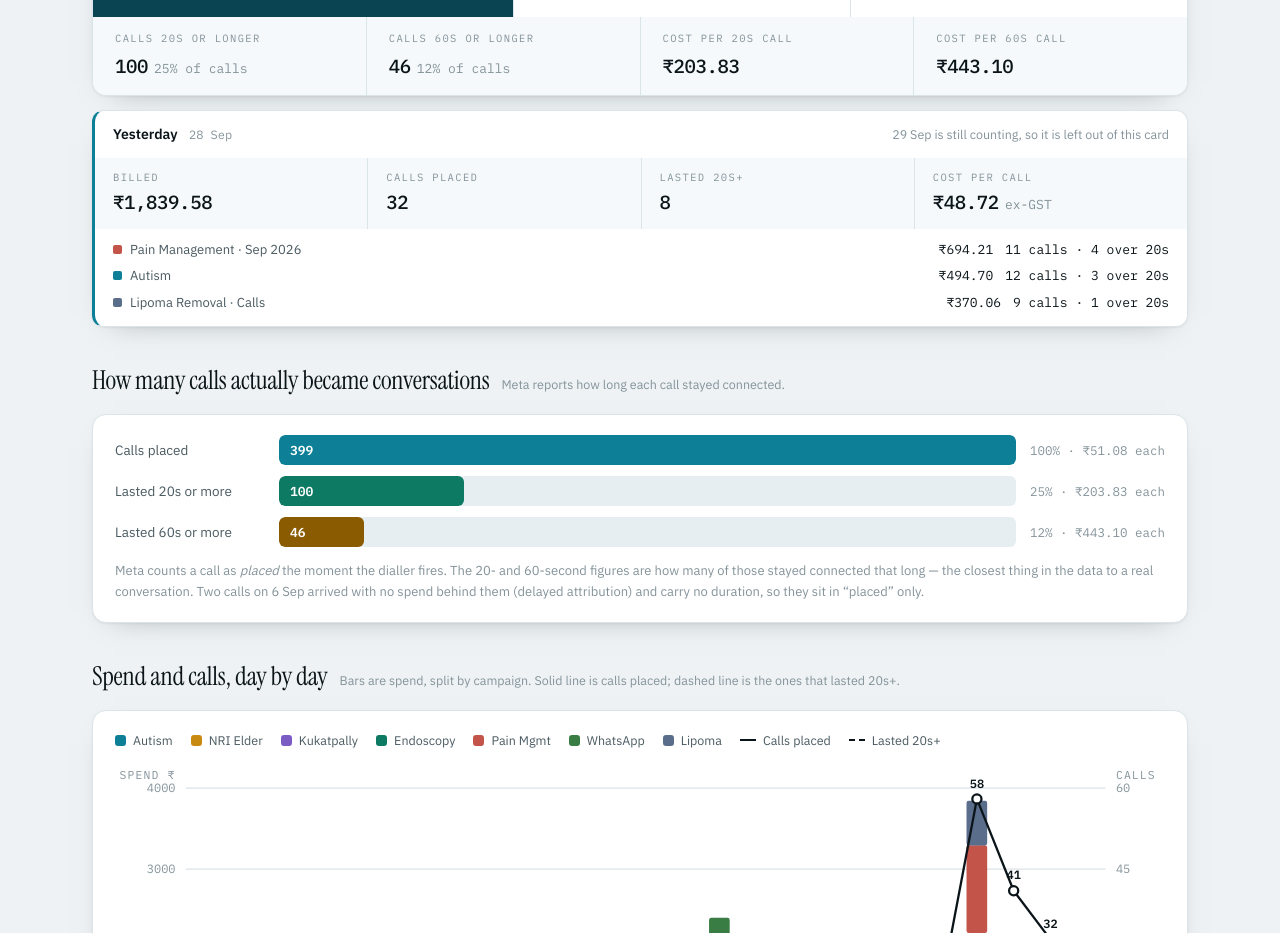
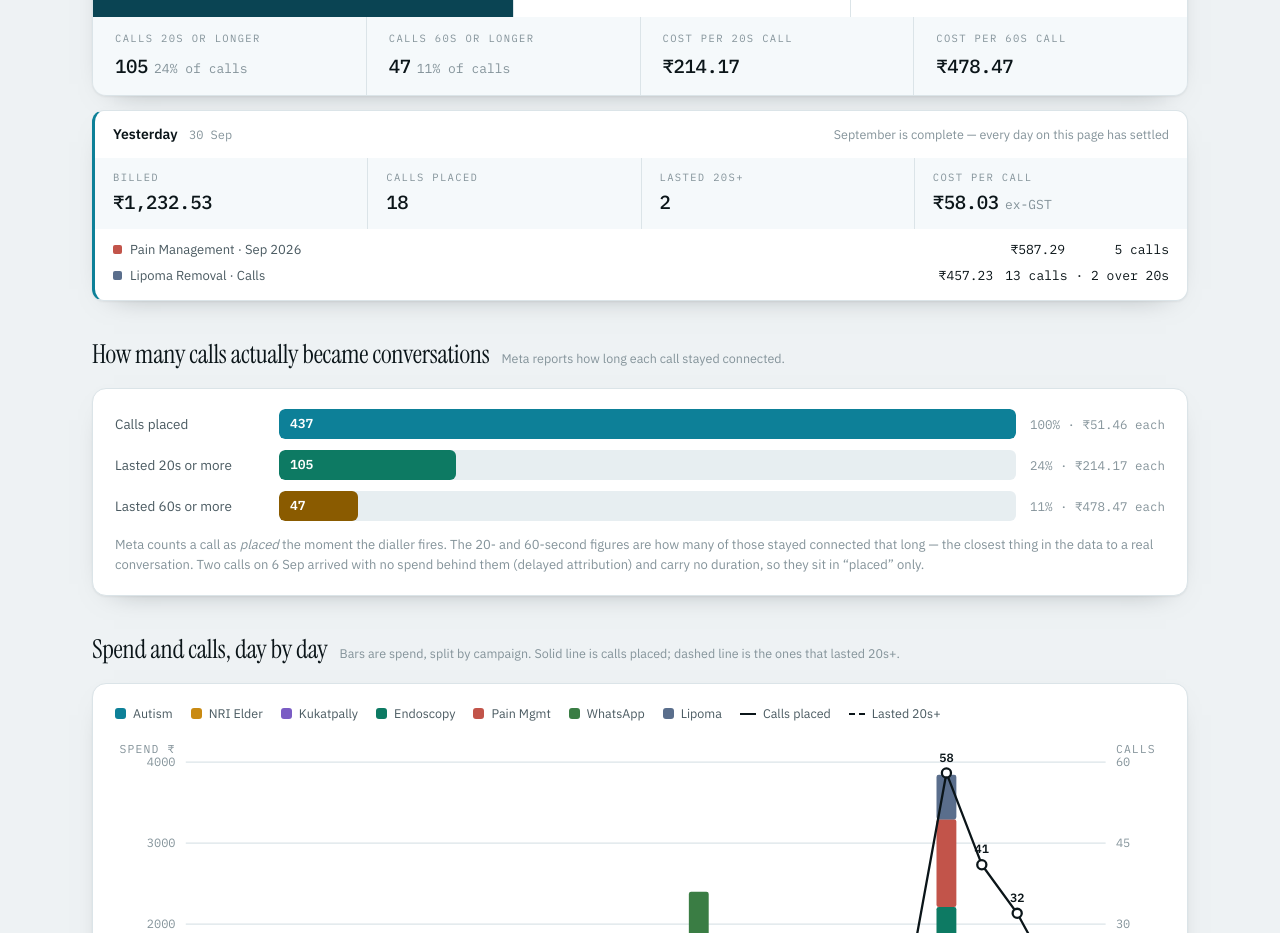
Before and after one commit to lenkasacademy-pixel/o2-reports, a plain HTML site: page index.html in a window 1280 px wide. Shown: the part 275-1208 px from the top of the page. Drawn offline with Linux system fonts and the light colour scheme.

Commit message:
Refresh O2 calls report — September 2026 final (4-30 Sep)
September is closed and fully settled, so the month is published complete:
the two days the 29 Sep snapshot could not see (29th, 30th) are added and
Meta's revisions to 28 Sep are picked up.

- Ad spend Rs 31,099.61 + 18% GST = Rs 36,697.54 billed (was Rs 34,213.34)
- 437 calls placed, 105 over 20s, 47 over 60s (was 399 / 100 / 46)
- Cost per call placed Rs 51.46 (was Rs 51.08); per 20s call Rs 214.17
- SNAP_DAY is now null: with no part-day left, excluding the last day would
  have silently dropped a settled day from every headline. The Yesterday
  card says the month is complete instead.
- LIVE is now {Pain Management} only; Lipoma closed PAUSED.

Reconciliation: campaign sums equal the account's own daily spend AND
impressions on all 26 delivery days. Every 20s/60s derivation divides to a
whole number.

Caught in this refresh: a plain campaign listing returned 210 rows (over the
200-row cap) and silently zeroed every Lipoma day while still emitting the
rows. The account reconciliation flagged the Rs 3,493.24 gap; refetching that
id by object_ids returned the real figures. Noted in the README.

Co-Authored-By: Claude Opus 5 <noreply@anthropic.com>
Claude-Session: https://claude.ai/code/session_01J7U9ixidBf7kxJ3sHRywJB

```diff
--- a/index.html
+++ b/index.html
@@ -5,7 +5,7 @@
 <meta name="viewport" content="width=device-width, initial-scale=1">
 <meta name="robots" content="noindex, nofollow">
 <title>O2 Health Hub · Calls Report</title>
-<!-- Standalone snapshot: Meta Ads figures frozen 29 Sep 2026, 11:10 am IST. Account 924502380456661. September 2026 only. No live connection. -->
+<!-- Standalone snapshot: Meta Ads figures frozen 18 Nov 2026, 11:00 am IST. Account 924502380456661. September 2026 only. No live connection. -->
 <link rel="preconnect" href="https://fonts.googleapis.com">
 <link rel="preconnect" href="https://fonts.gstatic.com" crossorigin>
 <link rel="stylesheet" href="https://fonts.googleapis.com/css2?family=Instrument+Serif:ital@0;1&family=IBM+Plex+Mono:wght@400;500;600&family=IBM+Plex+Sans:wght@400;500;600&display=swap">
@@ -165,7 +165,7 @@ footer{margin-top:44px; padding-top:18px; border-top:1px solid var(--hair); font
       <h1>Calls, and <em>what each one cost</em></h1>
     </div>
     <div class="mast-r">
-      <div class="stamp"><span class="dot"></span><span>Snapshot 29 Sep 2026, 11:10 am · account 924502380456661</span></div>
+      <div class="stamp"><span class="dot"></span><span>Snapshot 18 Nov 2026, 11:00 am · account 924502380456661</span></div>
     </div>
   </div>
 
@@ -226,12 +226,12 @@ footer{margin-top:44px; padding-top:18px; border-top:1px solid var(--hair); font
 
   <footer>
     <span>O2 Health Hub · prepared by Lenka's Academy</span>
-    <span class="mono">September 2026 · frozen 29 Sep, 11:10 am · source: Meta Ads Manager</span>
+    <span class="mono">September 2026 · frozen 18 Nov, 11:00 am · source: Meta Ads Manager</span>
   </footer>
 </div>
 
 <script>
-/* ---- baked figures: Meta Ads, account 924502380456661, September 2026, frozen 29 Sep 2026, 11:10 am IST ----
+/* ---- baked figures: Meta Ads, account 924502380456661, September 2026, frozen 18 Nov 2026, 11:00 am IST ----
    20s/60s counts are derived as spend ÷ cost_per_action_type for
    click_to_call_native_20s_call_connect / _60s_call_connect. Every division lands
    on a whole number and the per-campaign sums equal Meta's own period totals. */
@@ -244,9 +244,9 @@ const CAMPS = [
   {n:"O2 Guardian · NRI + Bengaluru WhatsApp", short:"WhatsApp", type:"msg", c:"#3a7d44"},
   {n:"Lipoma Removal · Calls",       short:"Lipoma",     type:"calls", c:"#5a6e8c"}
 ];
-const LIVE = new Set([4, 6]);         /* campaign indexes still ACTIVE at Meta */
-const SNAP_DAY = "2026-09-29";        /* last day in the data (part-day) */
-const YDAY     = "2026-09-28";        /* the last complete day */
+const LIVE = new Set([4]);            /* campaign indexes still ACTIVE at Meta */
+const SNAP_DAY = null;                /* no part-day: September is closed and fully settled */
+const YDAY     = "2026-09-30";        /* the last day with delivery in the month */
 const GST      = 0.18;                /* Meta bills 18% GST on ad spend in India */
 /* [campIdx, date, spend, placed, calls20s, calls60s, tapped, impressions, reach, linkClicks] */
 const DAILY = [
@@ -300,11 +300,13 @@ const DAILY = [
   [3,"2026-09-27",  665.34,16, 4, 0, 19, 11821,  9477,  88],
   [4,"2026-09-27",  688.46,11, 5, 2, 12,  7672,  6091,  27],
   [6,"2026-09-27",  458.15,14, 2, 0, 17, 14199, 11881,  46],
-  [0,"2026-09-28",  494.70,12, 3, 0,  9, 10180,  9051,  71],
-  [4,"2026-09-28",  694.21,11, 4, 2, 12,  8926,  7212,  27],
-  [6,"2026-09-28",  370.06, 9, 1, 1, 14, 11274,  9509,  36],
-  [4,"2026-09-29",   43.37, 1, 0, 0,  1,   360,   277,   1],
-  [6,"2026-09-29",   27.85, 2, 1, 0,  2,   841,   757,   3]
+  [0,"2026-09-28",  495.44,12, 3, 0,  9, 10206,  9070,  71],
+  [4,"2026-09-28",  694.98,11, 4, 2, 12,  8944,  7234,  27],
+  [6,"2026-09-28",  373.08, 9, 1, 1, 14, 11321,  9561,  36],
+  [4,"2026-09-29",  669.68, 9, 1, 0,  8,  7389,  5942,  18],
+  [6,"2026-09-29",  386.52,11, 2, 0, 14, 12031, 10157,  45],
+  [4,"2026-09-30",  587.29, 5, 0, 0,  4,  6266,  5201,  21],
+  [6,"2026-09-30",  457.23,13, 2, 1, 15, 12928, 10767,  50]
 ];
 const SP=2, PL=3, C20=4, C60=5, TAP=6, IMP=7, RCH=8, CLK=9;
 
@@ -317,9 +319,11 @@ const dLbl= d => { const m=["Jan","Feb","Mar","Apr","May","Jun","Jul","Aug","Sep
 function render(){
   const R = DAILY, dates = [...new Set(R.map(r=>r[1]))].sort();
   const sum = (rows,i) => rows.reduce((a,r)=>a+r[i],0);
-  /* SNAP_DAY is a part-day. Meta keeps revising the last ~48h, so it is kept out of
-     every total on this page - an unsettled day must never set a headline number. It
-     still appears in the chart and in the day-by-day table, labelled as still counting. */
+  /* SNAP_DAY names a part-day whose figures Meta is still revising: it is kept out of
+     every total on this page, because an unsettled day must never set a headline number.
+     It still appears in the chart and the day-by-day table, labelled as still counting.
+     September is now closed and every day in it has settled, so SNAP_DAY is null and
+     all 27 delivery days count towards the headlines. */
   const S = R.filter(r=>r[1]!==SNAP_DAY);
   const sDates = [...new Set(S.map(r=>r[1]))].sort();
   const T = {spend:sum(S,SP), placed:sum(S,PL), c20:sum(S,C20), c60:sum(S,C60),
@@ -347,7 +351,7 @@ function render(){
     yday.innerHTML = `
       <div class="yday-h">
         <div class="t">Yesterday <span>${dLbl(YDAY)}</span></div>
-        <div class="r">${dLbl(SNAP_DAY)} is still counting, so it is left out of this card</div>
+        <div class="r">${SNAP_DAY ? dLbl(SNAP_DAY)+" is still counting, so it is left out of this card" : "September is complete &mdash; every day on this page has settled"}</div>
       </div>
       <div class="yday-stats">
         <div><div class="k">Billed</div><div class="v mono">${inr(ySpend+yGst)}</div></div>
```
Also changed, not shown: 1 other file.
